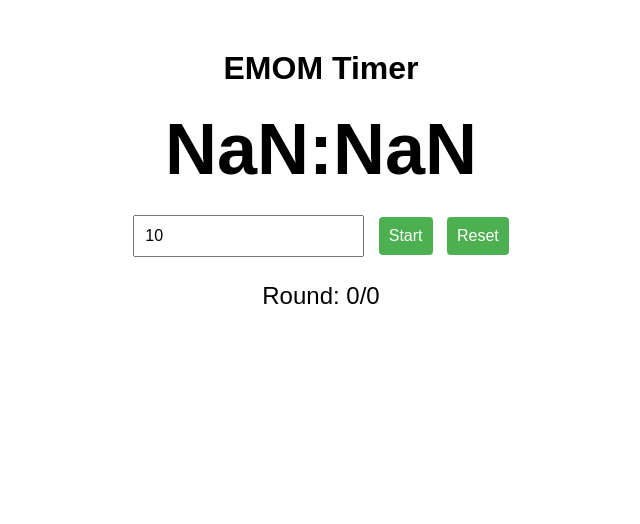
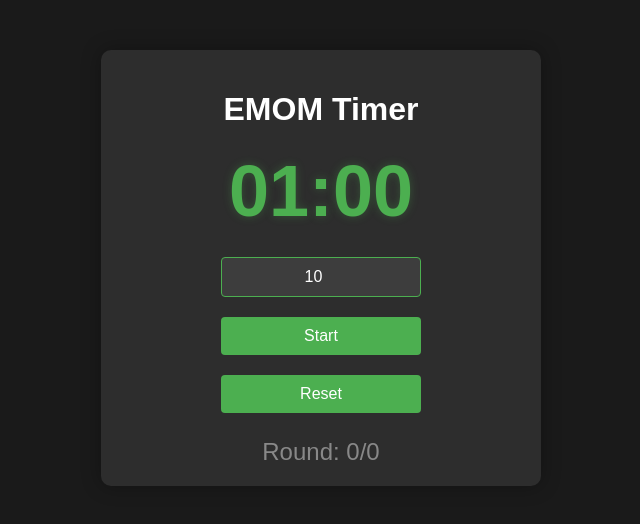
Before and after one commit to codyburke970/EMOM, a plain HTML site: page index.html in a window 1280 px wide. Shown: the whole page, without its empty margins (319-959 px from the left). Drawn offline with Linux system fonts and the light colour scheme.

Commit message:
scrit.js

```diff
--- a/script.js
+++ b/script.js
@@ -1,5 +1,5 @@
 let timer;
-let timeLeft;
+let timeLeft = 60;
 let currentRound = 0;
 let totalRounds;
 let isRunning = false;
--- a/styles.css
+++ b/styles.css
@@ -1,24 +1,49 @@
+body {
+    background-color: #1a1a1a;
+    color: #ffffff;
+}
+
 .container {
     max-width: 400px;
     margin: 50px auto;
     text-align: center;
     font-family: Arial, sans-serif;
+    padding: 20px;
+    background-color: #2d2d2d;
+    border-radius: 10px;
+    box-shadow: 0 0 20px rgba(0, 0, 0, 0.3);
 }
 
 .timer-display {
     font-size: 72px;
     margin: 20px 0;
     font-weight: bold;
+    color: #4CAF50;
+    text-shadow: 0 0 10px rgba(76, 175, 80, 0.3);
 }
 
 .controls {
     margin: 20px 0;
+    display: flex;
+    flex-direction: column;
+    gap: 10px;
+    align-items: center;
 }
 
 input, button {
+    width: 200px;
     padding: 10px;
     margin: 5px;
     font-size: 16px;
+    border-radius: 4px;
+}
+
+input {
+    background-color: #3d3d3d;
+    border: 1px solid #4CAF50;
+    color: white;
+    box-sizing: border-box;
+    text-align: center;
 }
 
 button {
@@ -26,14 +51,17 @@ button {
     background-color: #4CAF50;
     color: white;
     border: none;
-    border-radius: 4px;
+    transition: all 0.3s ease;
 }
 
 button:hover {
     background-color: #45a049;
+    transform: translateY(-2px);
+    box-shadow: 0 2px 8px rgba(76, 175, 80, 0.4);
 }
 
 .round-info {
     font-size: 24px;
     margin-top: 20px;
+    color: #888;
 }
```
